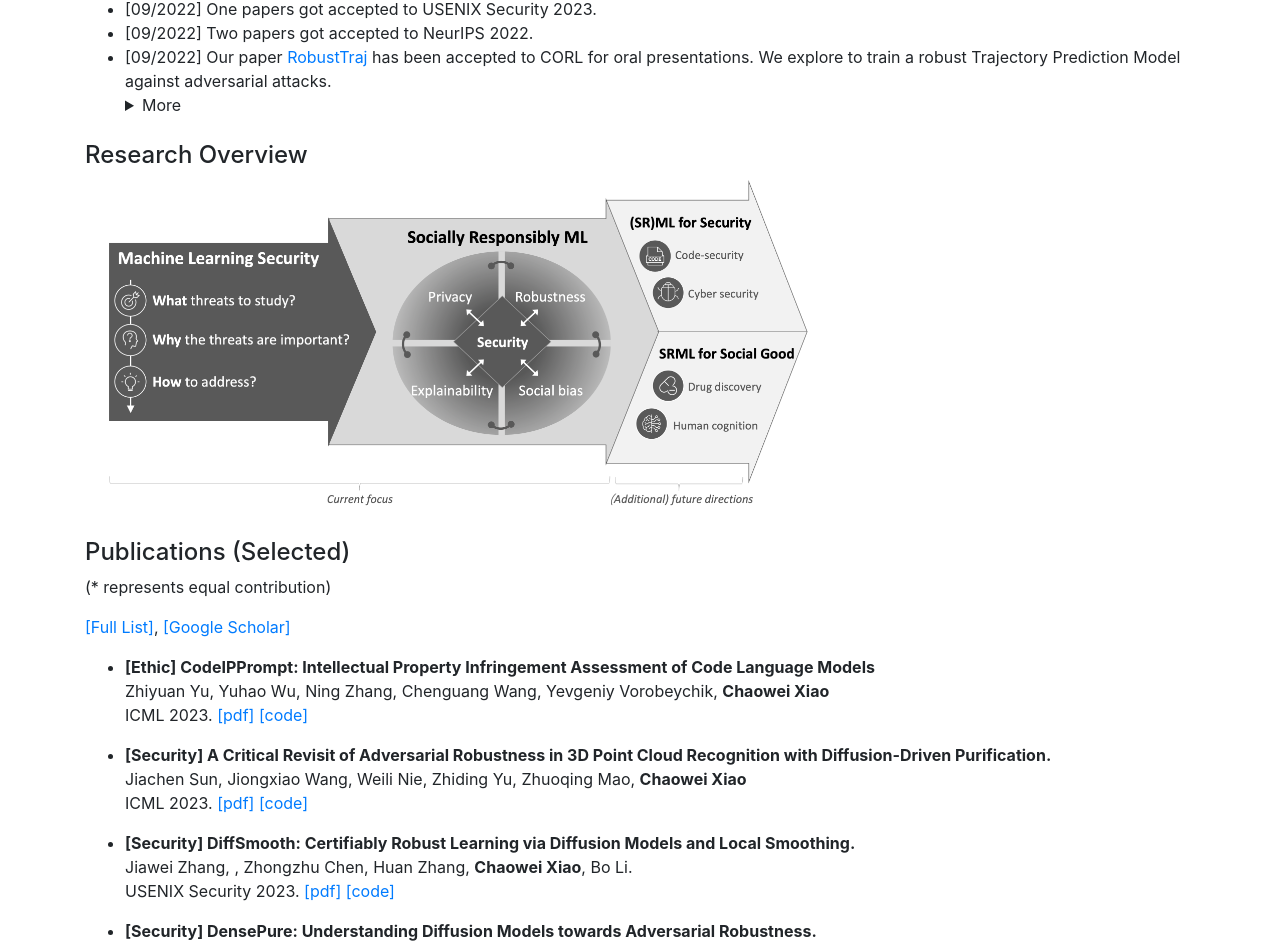
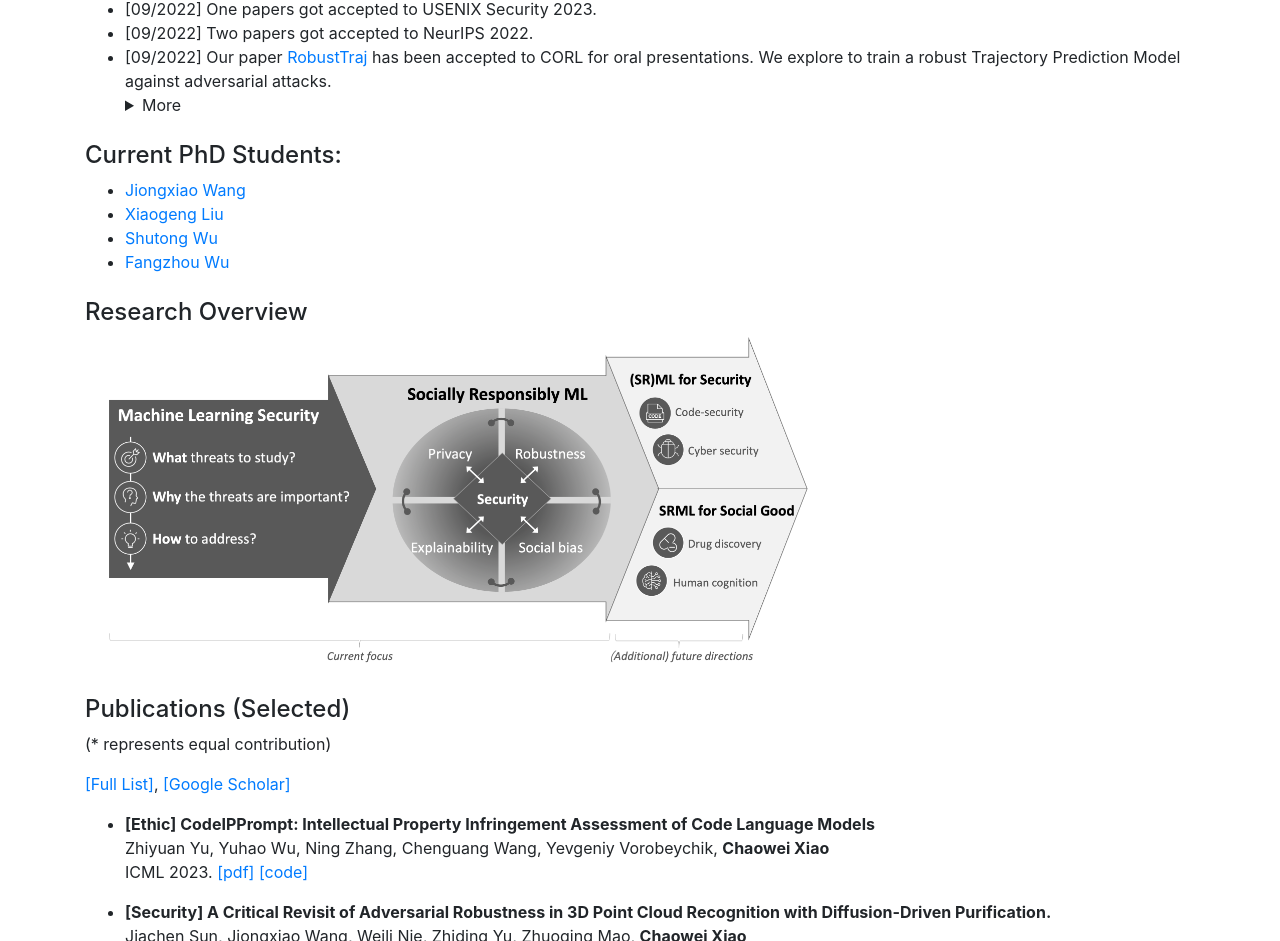
Before and after one commit to xiaocw11/xiaocw11.github.io, a website: page index.html in a window 1280 px wide. Shown: the part 977-1918 px from the top of the page. Drawn offline with Linux system fonts and the light colour scheme.

Commit message:
Update index.html

```diff
--- a/index.html
+++ b/index.html
@@ -139,6 +139,16 @@
  -->
       </div>
 
+    <div class="my-4 text-left">
+      <h4>Current PhD Students:</h4>
+       <ul>
+            <li><a href=""> Jiongxiao Wang </a> </li>
+            <li><a href="https://sheltonliu-n.github.io/"> Xiaogeng Liu</a></li>
+            <li><a href="https://cychomatica.github.io/"> Shutong Wu </a></li>
+            <li><a href=""> Fangzhou Wu</a> </li>
+        </ul>
+
+    </div>
     <div class="my-4 text-left">
       <h4> Research Overview</h4>
       <img class="col-lg-8" src="framework.png" alt="research overview">
```
